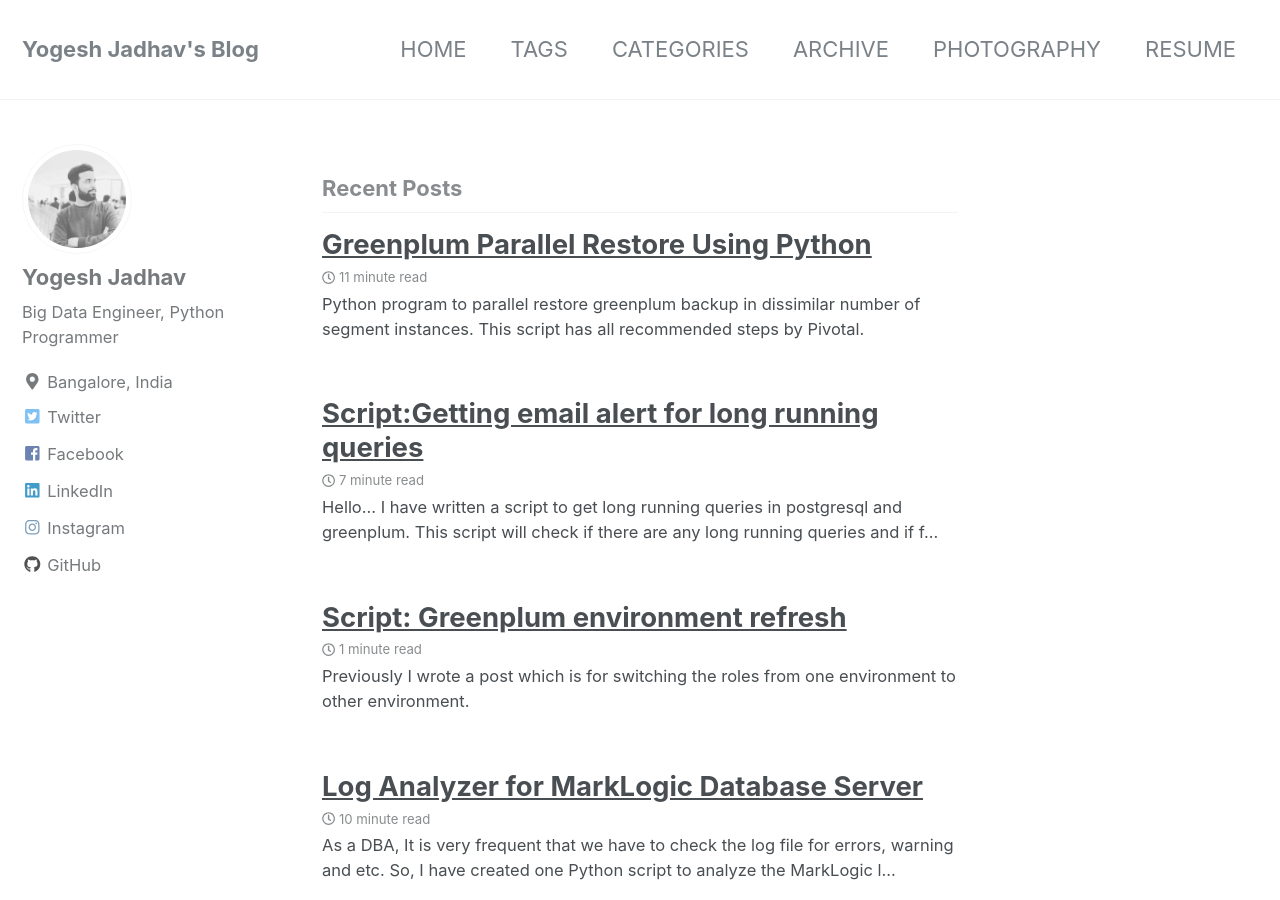
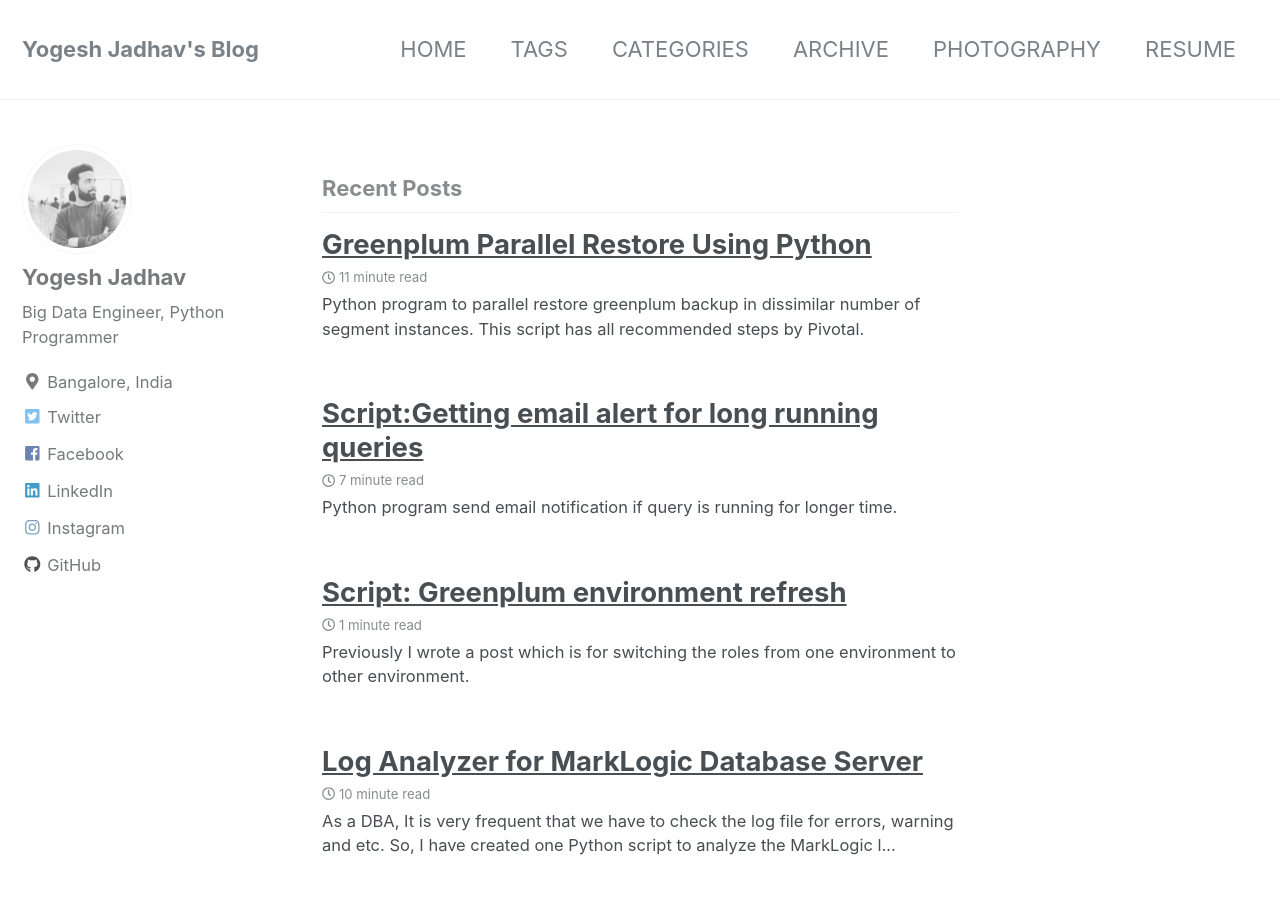
Before and after one commit to pgyogesh/blog, a Jekyll site: the page built from index.html, in a window 1280 px wide and 900 px high. Built offline with Jekyll 4.4.1, drawn with Linux system fonts in a browser that asks for light colours; nearby versions of some CDN libraries; the list of posts is cut into pages by our own code.

Commit message:
Update 2018-02-09-long-running-queries.md

```diff
--- a/_posts/2018-02-09-long-running-queries.md
+++ b/_posts/2018-02-09-long-running-queries.md
@@ -1,5 +1,9 @@
 ---
 layout: single
+excerpt: "Python program send email notification if query is running for longer time."
+header:
+  overlay_image: /images/unsplash-22.jpg
+  overlay_filter: 0.5
 title:  "Script:Getting email alert for long running queries"
 date:   2018-02-09 10:10:10 +0800
 categories: Postgresql Greenplum
```
